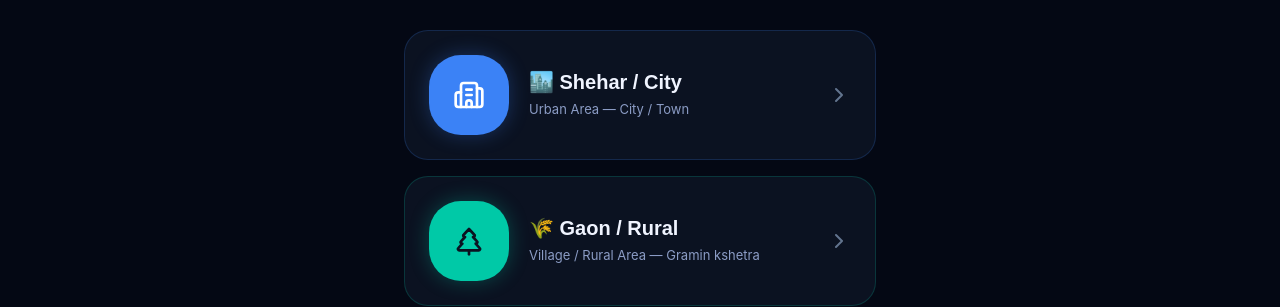
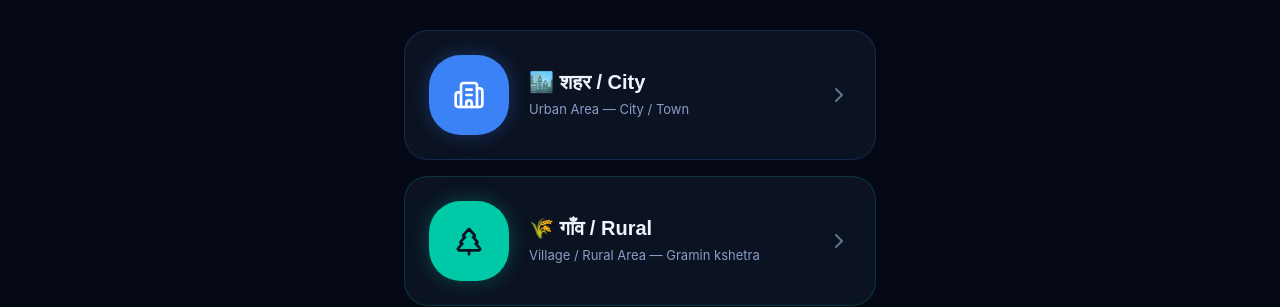
Before and after one commit to LavanyaGupta09/LifeLink-AI, a React (Vite) app in the folder web/: page /area-select in a window 1280 px wide. Shown: the part 265-572 px from the top of the page. Built offline with nearby package versions, Linux system fonts and the light colour scheme; no server answers.

Commit message:
Translate Gaon and Shehar to Hindi on AreaSelectionPage

```diff
--- a/web/src/pages/AreaSelectionPage.tsx
+++ b/web/src/pages/AreaSelectionPage.tsx
@@ -54,7 +54,7 @@ const AreaSelectionPage: React.FC = () => {
               <Building2 size={32} />
             </div>
             <div className="flex-1 min-w-0">
-              <h3 className="text-xl md:text-2xl font-bold text-[#3B82F6] mb-1">🏙️ Shehar / City</h3>
+              <h3 className="text-xl md:text-2xl font-bold text-[#3B82F6] mb-1">🏙️ शहर / City</h3>
               <p className="text-slate-400 text-sm">Urban Area — City / Town</p>
             </div>
             <ChevronRight size={24} className="text-slate-500 group-hover:text-[#3B82F6] transition-colors shrink-0" />
@@ -69,7 +69,7 @@ const AreaSelectionPage: React.FC = () => {
               <TreePine size={32} />
             </div>
             <div className="flex-1 min-w-0">
-              <h3 className="text-xl md:text-2xl font-bold text-[#00C9A7] mb-1">🌾 Gaon / Rural</h3>
+              <h3 className="text-xl md:text-2xl font-bold text-[#00C9A7] mb-1">🌾 गाँव / Rural</h3>
               <p className="text-slate-400 text-sm">Village / Rural Area — Gramin kshetra</p>
             </div>
             <ChevronRight size={24} className="text-slate-500 group-hover:text-[#00C9A7] transition-colors shrink-0" />
```
